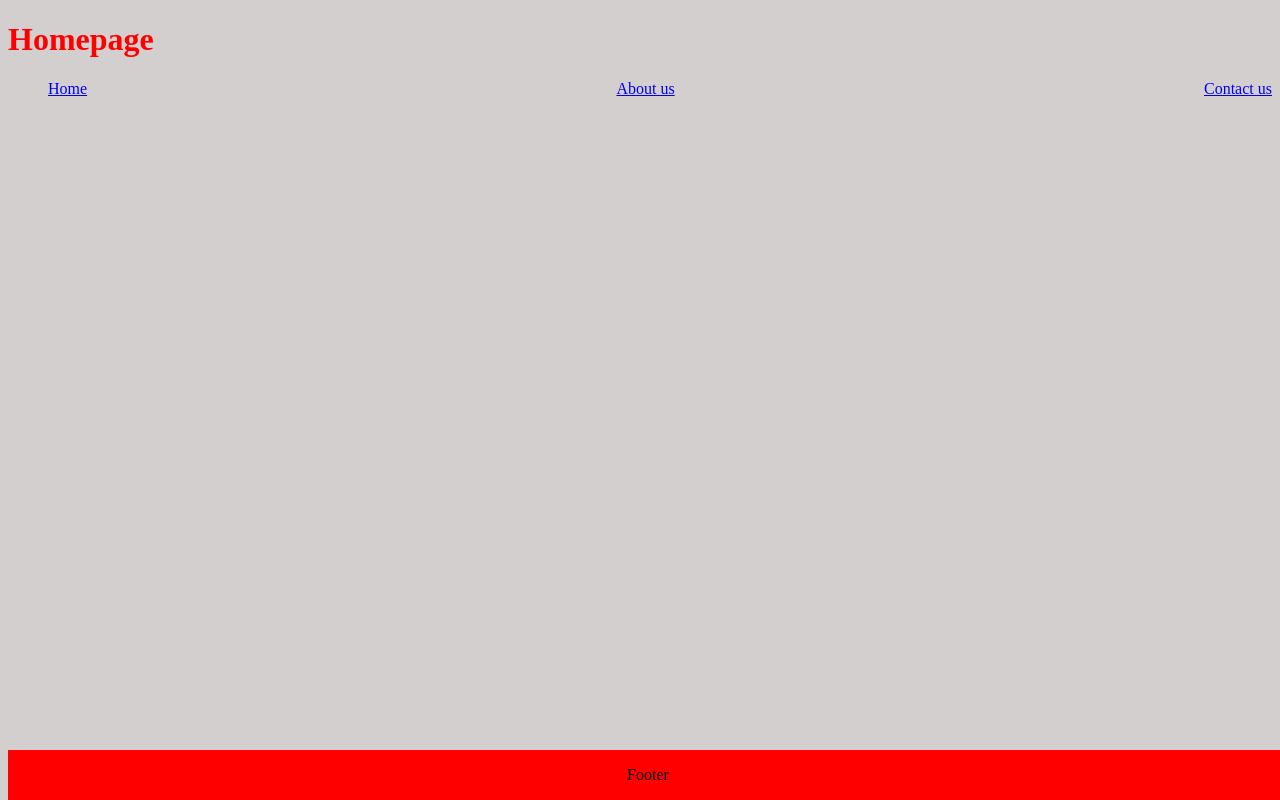
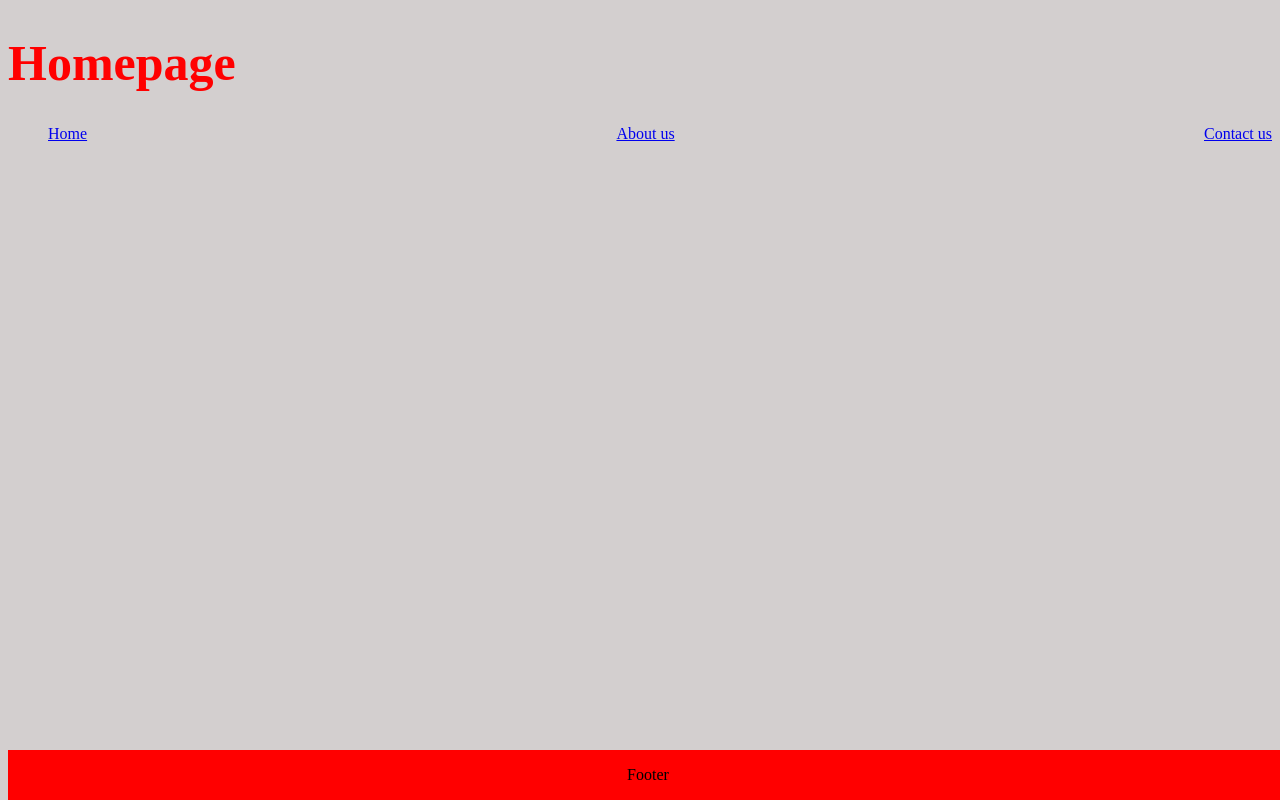
Before and after one commit to ashutosh803/webapp, a plain HTML site: page index.html in a window 1280 px wide. Drawn offline with Linux system fonts and the light colour scheme.

Commit message:
font-size and color added to index.css

```diff
--- a/css/index.css
+++ b/css/index.css
@@ -4,6 +4,7 @@ body{
 
 h1{
   color: red;
+  font-size: 50px
 }
 
 ul{
```
